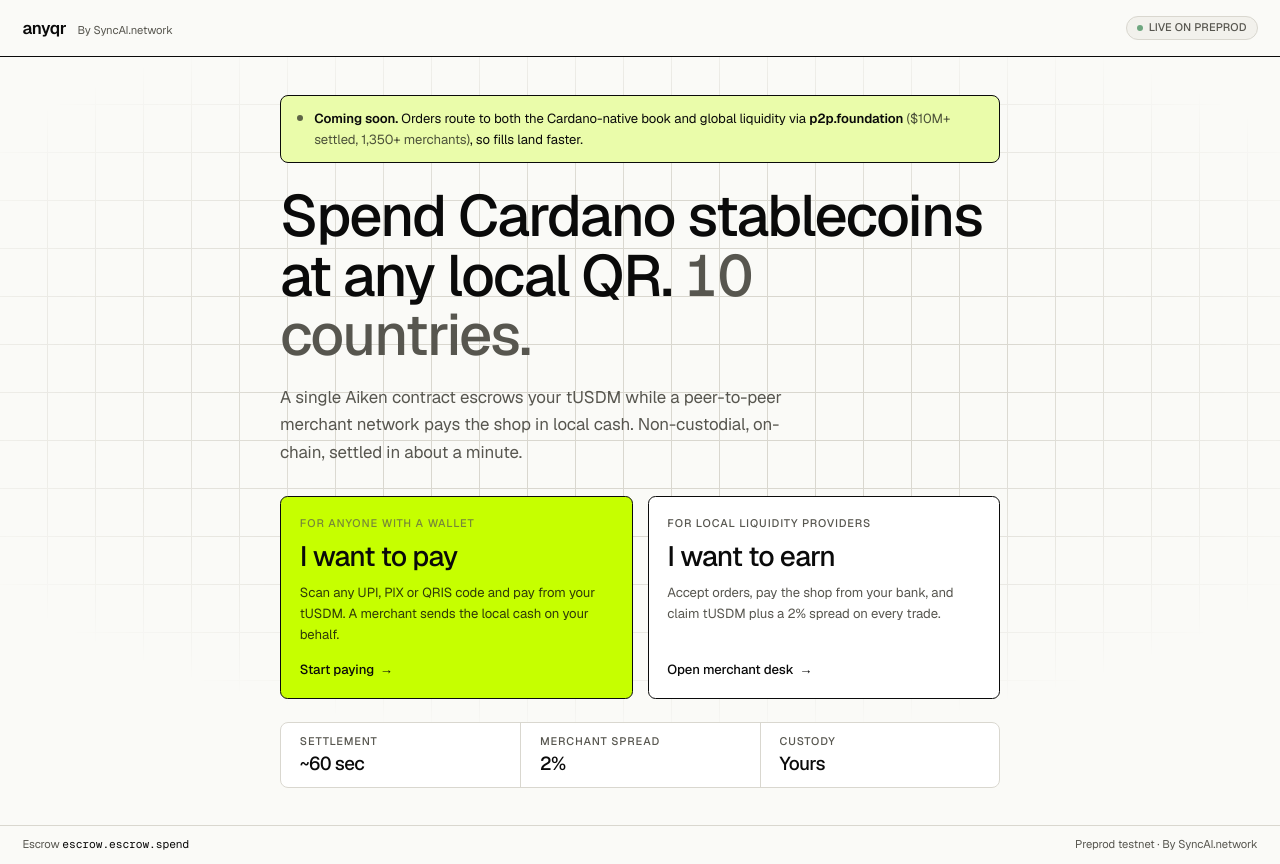
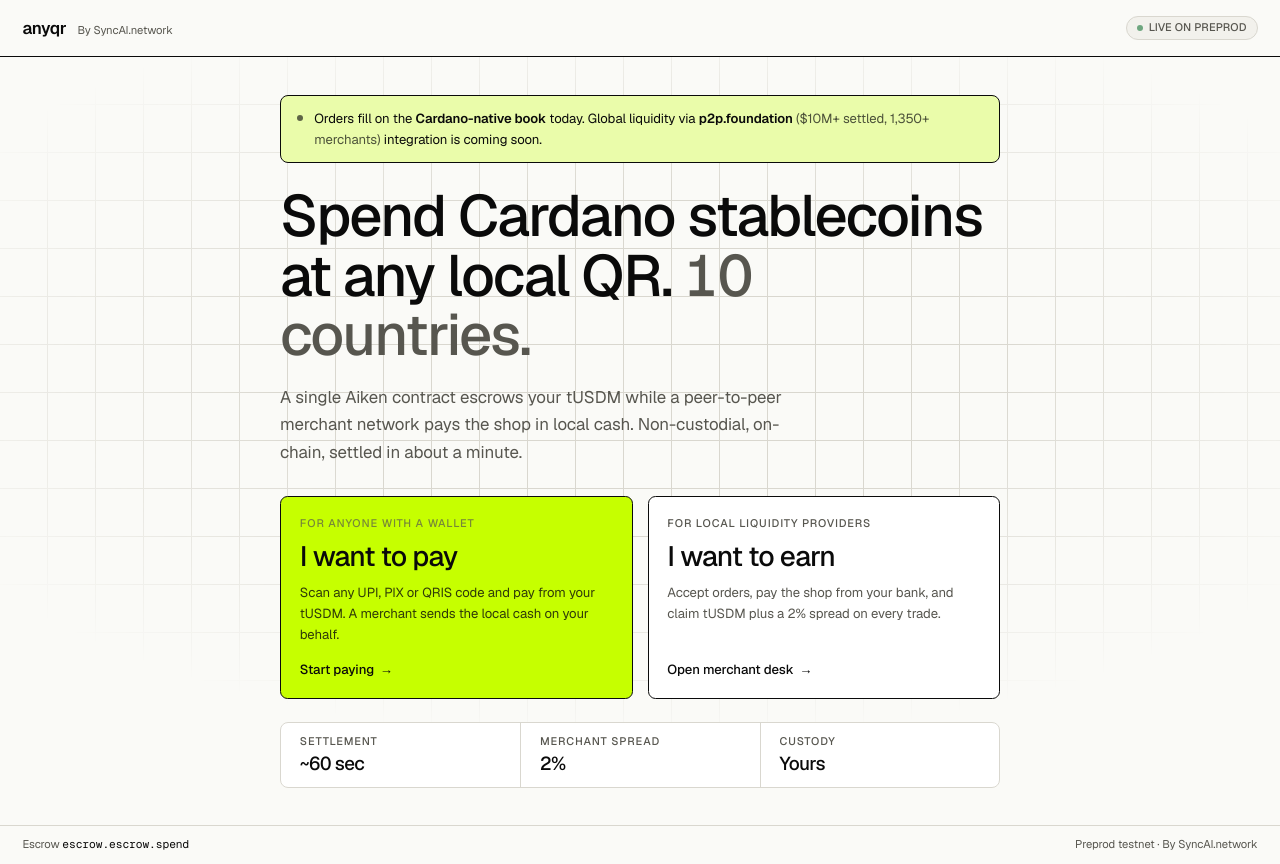
Before and after one commit to SkepX/anyqr, a Next.js app in the folder app/: page / in a window 1280 px wide. Built offline with nearby package versions, Linux system fonts and the light colour scheme.

Commit message:
landing: split callout into shipped-today vs coming-soon

```diff
--- a/app/app/page.tsx
+++ b/app/app/page.tsx
@@ -32,11 +32,12 @@ export default function Landing() {
               aria-hidden
             />
             <p className="text-sm leading-relaxed">
-              <span className="font-semibold">Coming soon.</span> Orders route to
-              both the Cardano-native book and global liquidity via{" "}
+              Orders fill on the{" "}
+              <span className="font-semibold">Cardano-native book</span> today.
+              Global liquidity via{" "}
               <span className="font-semibold">p2p.foundation</span>{" "}
-              <span className="opacity-70">($10M+ settled, 1,350+ merchants)</span>
-              , so fills land faster.
+              <span className="opacity-70">($10M+ settled, 1,350+ merchants)</span>{" "}
+              integration is coming soon.
             </p>
           </div>
 
```
